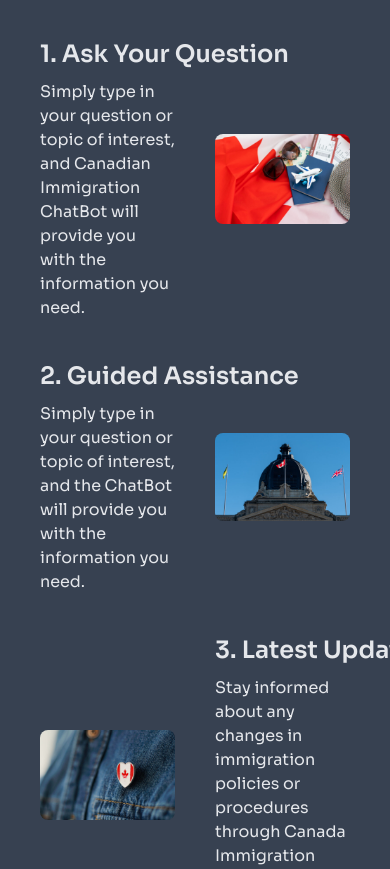
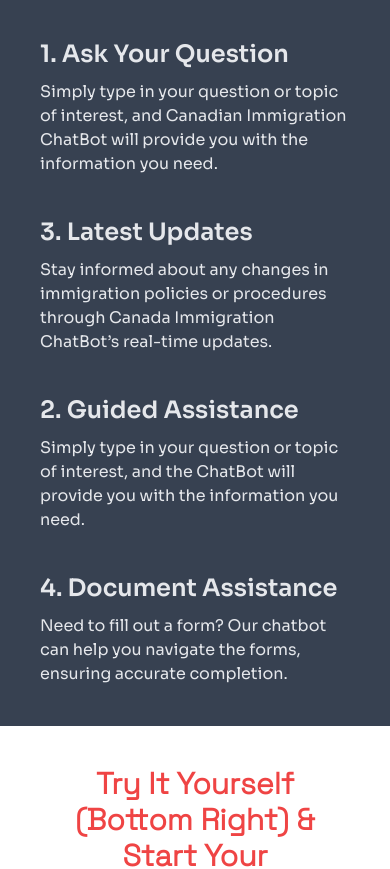
Before and after one commit to Airijko/webever-edu, a React (Create React App) app: page / in a window 390 px wide. Shown: the part 2920-3789 px from the top of the page. Built offline with nearby package versions, Linux system fonts and the light colour scheme.

Commit message:
Added Mobile Support

```diff
--- a/src/App.js
+++ b/src/App.js
@@ -25,36 +25,40 @@ function App() {
       <section className="flex flex-col justify-center items-center bg-gray-700 w-screen py-10 px-10">
         <div className="flex flex-col gap-10 max-w-7xl text-gray-200">
           <h1 className='text-center text-3xl text-red-500 font-grotesk font-bold'>How The Chatbot Works</h1>
-          <div className="grid grid-cols-2 lg:grid-cols-4 justify-center items-center gap-10">
-            {/* row 1 */}
+          <div className="grid lg:grid-cols-2 justify-center items-center gap-10">
+            {/* col 1 */}
+            <div className="grid md:grid-cols-2 gap-10 items-center">
               <div className="flex flex-col gap-2.5">
                 <h2 className="text-2xl font-bold whitespace-nowrap">
                   1. Ask Your Question
                 </h2>
                 <p className="font-sm">Simply type in your question or topic of interest, and Canadian Immigration ChatBot will provide you with the information you need.</p>
               </div>
-            <img src="/flag-of-canada-with-passport.jpg" alt="flag-passport" class="w-full rounded-lg" />
+              <img src="/canadian-flag-icon-pin.jpg" alt="flag-pin" class="hidden w-full rounded-lg md:block" />
+              <img src="/flag-of-canada-with-passport.jpg" alt="flag-passport" class="hidden w-full rounded-lg md:block" />
+              <div className="flex flex-col gap-2.5">
+                <h2 className="text-2xl font-bold whitespace-nowrap">
+                  3. Latest Updates
+                </h2>
+                <p className="font-sm">Stay informed about any changes in immigration policies or procedures through Canada Immigration ChatBot’s real-time updates.</p>
+              </div>
+            </div>
+            {/* col 2 */}
+            <div className="grid md:grid-cols-2 gap-10 items-center">
               <div className="flex flex-col gap-2.5">
                 <h2 className="text-2xl font-bold whitespace-nowrap">
                   2. Guided Assistance
                 </h2>
                 <p className="font-sm">Simply type in your question or topic of interest, and the ChatBot will provide you with the information you need.</p>
               </div>
-            <img src="/beautiful-view.jpeg" alt="beautiful-view" class="w-full rounded-lg" />
-            {/* row 2 */}
-            <img src="/canadian-flag-icon-pin.jpg" alt="flag-pin" class="w-full rounded-lg" />
-            <div className="flex flex-col gap-2.5">
-              <h2 className="text-2xl font-bold whitespace-nowrap">
-                3. Latest Updates
-              </h2>
-              <p className="font-sm">Stay informed about any changes in immigration policies or procedures through Canada Immigration ChatBot’s real-time updates.</p>
-            </div>
-            <img src="/toronto-city-skyline.jpg" alt="toronto-skyline" class="w-full rounded-lg" />
+              <img src="/canadian-flag-icon-pin.jpg" alt="flag-pin" class="hidden w-full rounded-lg md:block" />
+              <img src="/flag-of-canada-with-passport.jpg" alt="flag-passport" class="hidden w-full rounded-lg md:block" />
               <div className="flex flex-col gap-2.5">
                 <h2 className="text-2xl font-bold whitespace-nowrap">
                   4. Document Assistance
                 </h2>
                 <p className="font-sm">Need to fill out a form? Our chatbot can help you navigate the forms, ensuring accurate completion.</p>
+              </div>
             </div>
           </div>
         </div>
```
Lines whose indentation alone changed are shown as unchanged.
